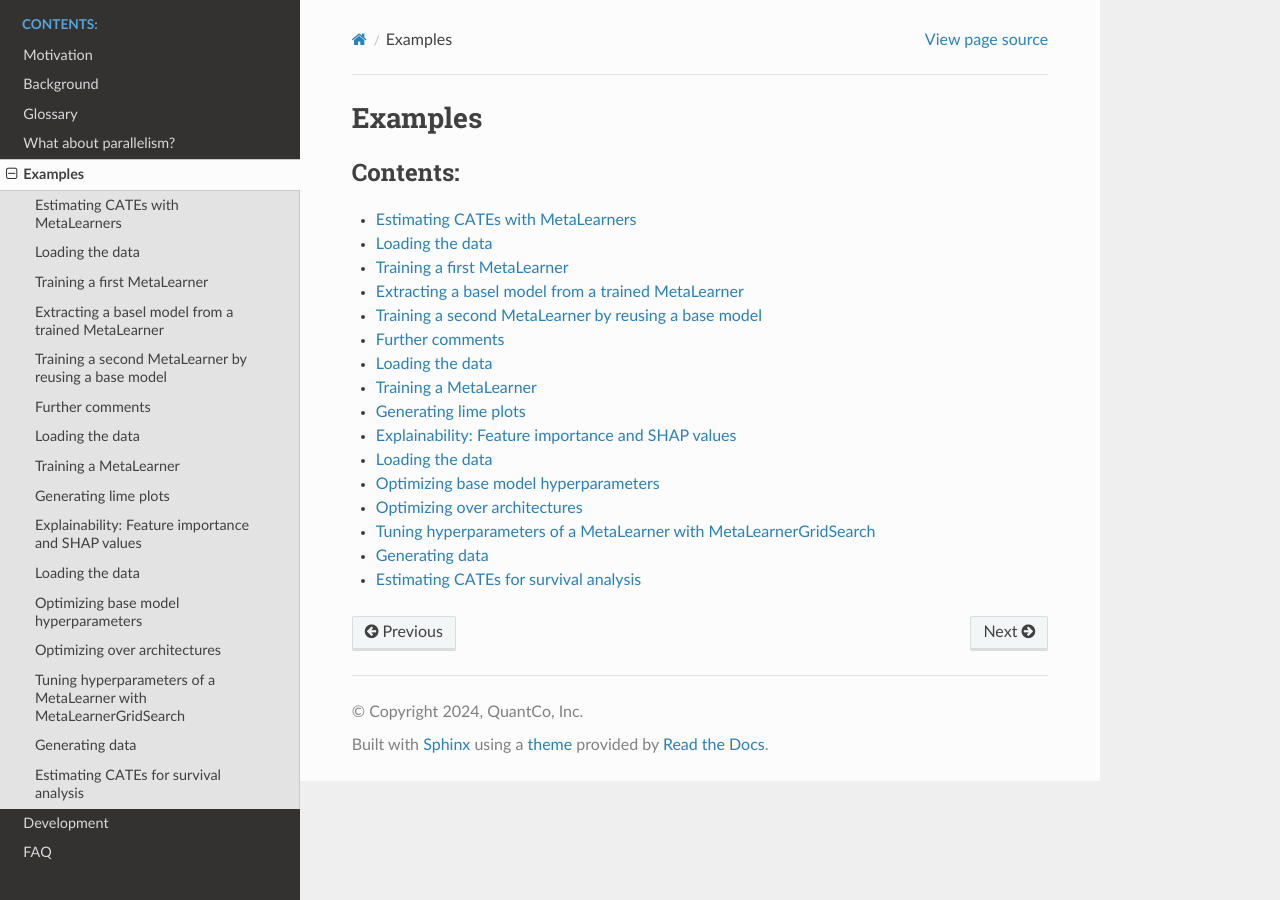
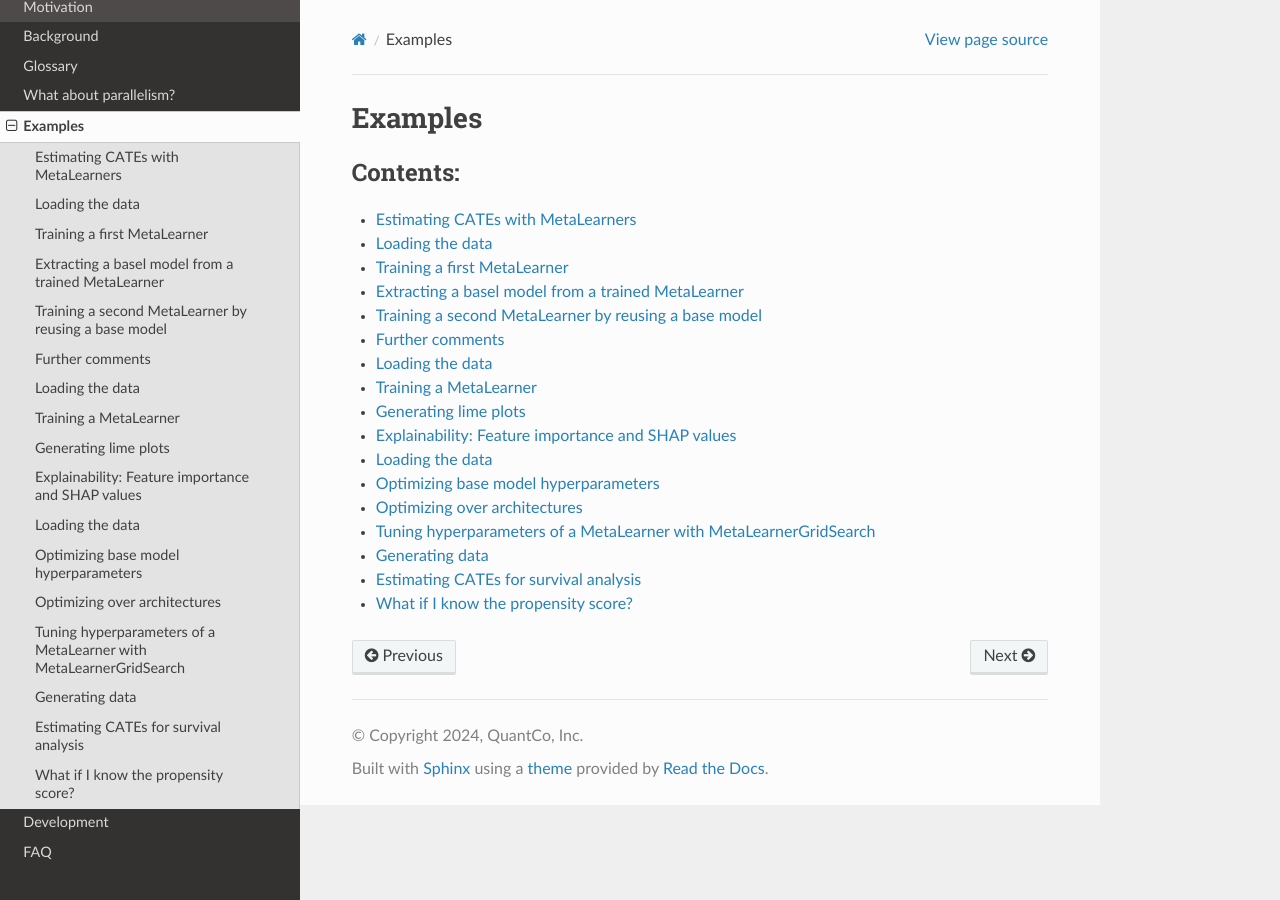
Before and after one commit to Quantco/metalearners, a Sphinx documentation site: the page built from docs/examples/index.rst, in a window 1280 px wide. Built offline with Sphinx 7.4.7 and the Read the Docs theme 2.0.0, drawn with Linux system fonts in a browser that asks for light colours; pages that are not in the unit, such as notebooks, are missing from menus.

Commit message:
Fixed propensity example (#70)
* Fixed propensity example

* Fix import

* Fix import

* Update docs/examples/example_propensity.ipynb

Co-authored-by: Kevin Klein <7267523+kklein@users.noreply.github.com>

* Update docs/examples/example_propensity.ipynb

Co-authored-by: Kevin Klein <7267523+kklein@users.noreply.github.com>

* Fix formating

* Update docs/examples/example_propensity.ipynb

Co-authored-by: Kevin Klein <7267523+kklein@users.noreply.github.com>

* Update docs/examples/example_propensity.ipynb

Co-authored-by: Kevin Klein <7267523+kklein@users.noreply.github.com>

* Fix formating

* Modify note

* Update docs/examples/example_propensity.ipynb

Co-authored-by: Kevin Klein <7267523+kklein@users.noreply.github.com>

---------

Co-authored-by: Kevin Klein <7267523+kklein@users.noreply.github.com>

```diff
--- a/docs/examples/index.rst
+++ b/docs/examples/index.rst
@@ -13,3 +13,4 @@ Examples
    Tuning hyperparameters of a MetaLearner with MetaLearnerGridSearch <example_gridsearch.ipynb>
    Generating data <example_data_generation.ipynb>
    Estimating CATEs for survival analysis <example_survival.ipynb>
+   What if I know the propensity score? <example_propensity.ipynb>
```
Also changed, not shown: docs/examples/example_propensity.ipynb (added).
